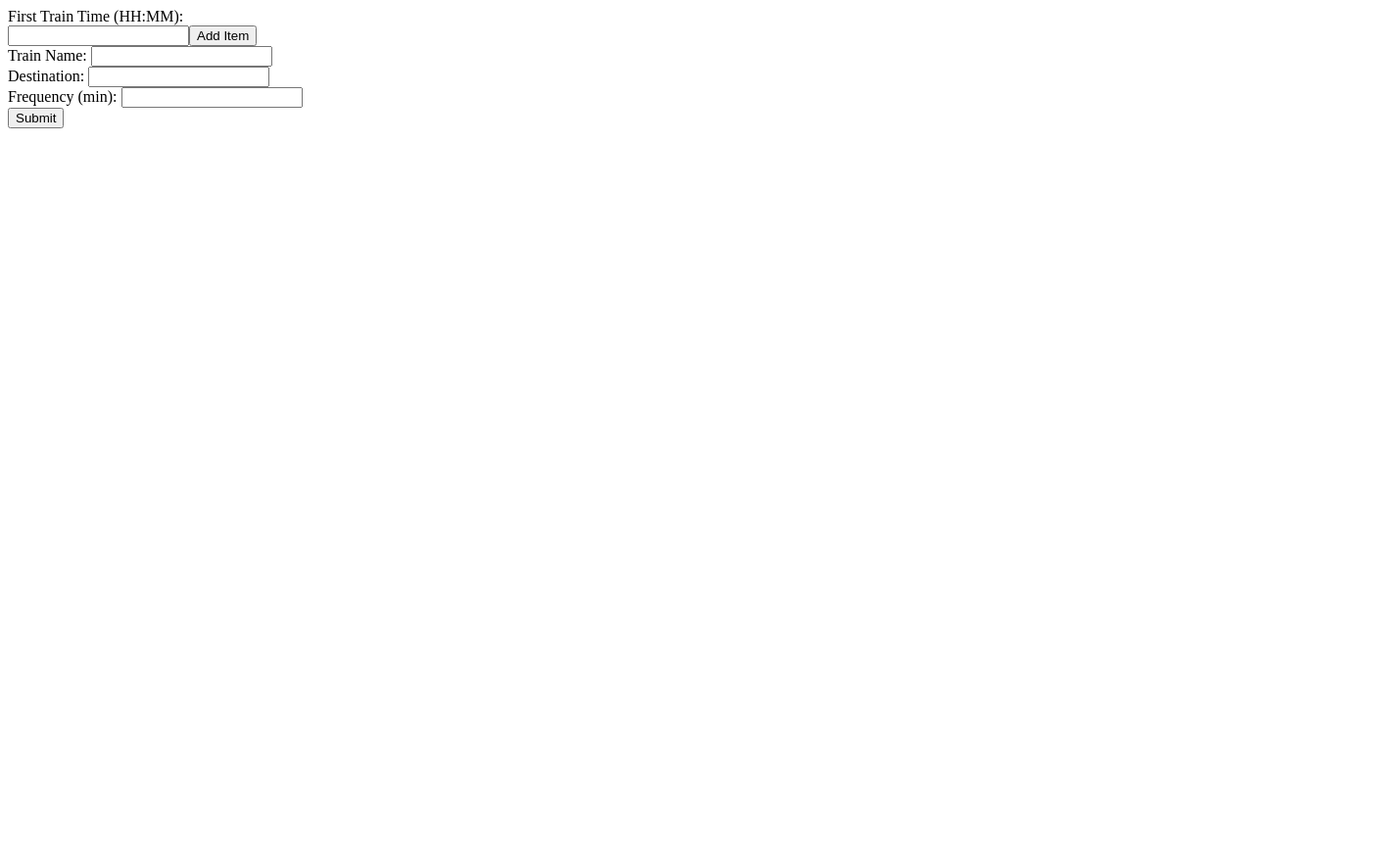
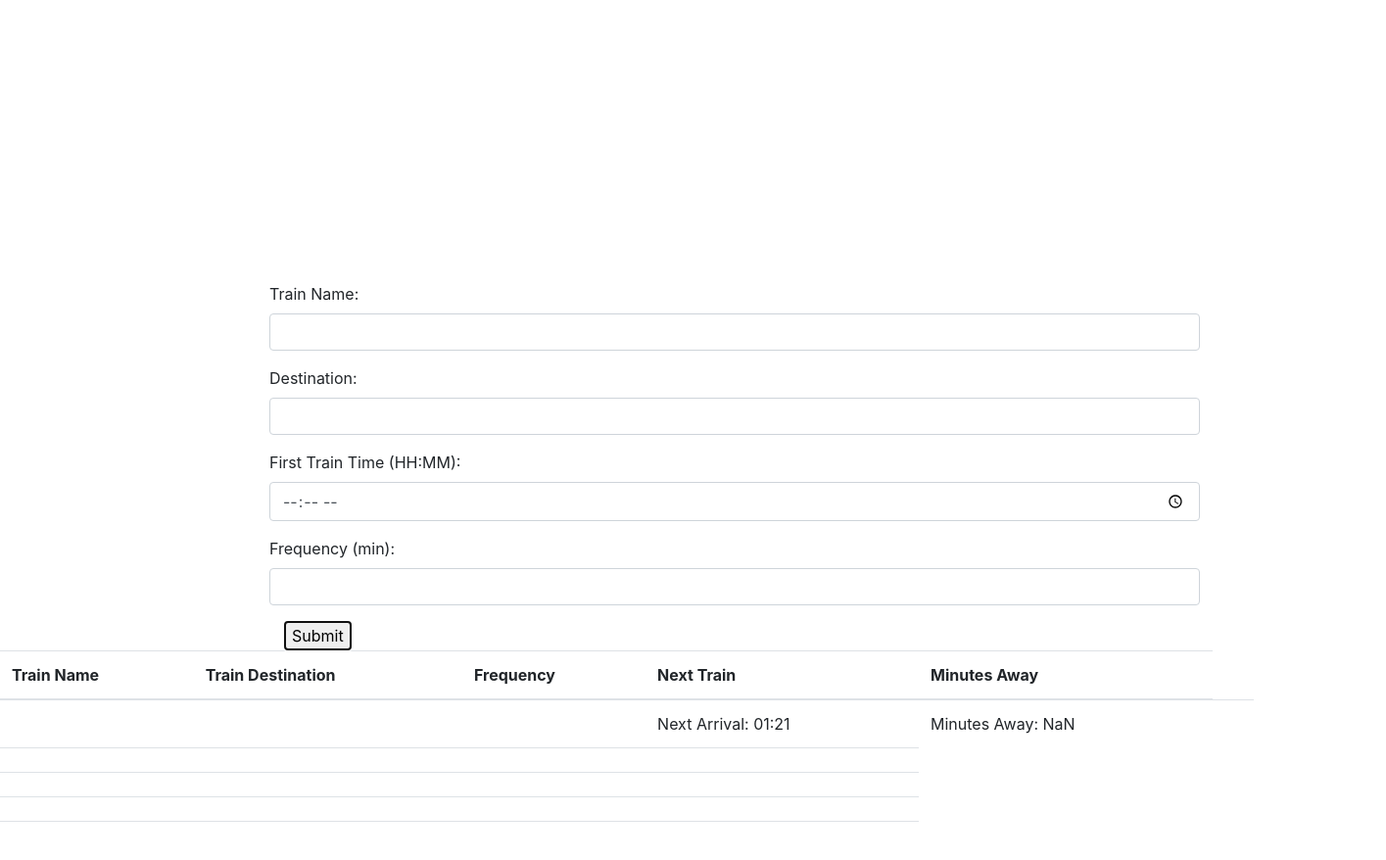
Before and after one commit to ebartlik/train_homework, a plain HTML site: page index.html in a window 1280 px wide. Both pictures are taken after a click on the button "Submit". Shown: the whole page at 98% size, 1415 px wide, since content can reach past the window. Before the commit the page ends 800 px from the top, so only its background shows below. Drawn offline with nearby package versions, Linux system fonts and the light colour scheme; no server answers.

Commit message:
7/3 commit

```diff
--- a/index.html
+++ b/index.html
@@ -12,28 +12,129 @@
 
 
   <script src="https://cdnjs.cloudflare.com/ajax/libs/jquery/3.2.1/jquery.min.js"></script>
+  <link rel="stylesheet" href="https://maxcdn.bootstrapcdn.com/bootstrap/4.0.0/css/bootstrap.min.css">
+  <link rel="stylesheet" href="style.css">
   <script src="https://cdn.jsdelivr.net/momentjs/2.12.0/moment.min.js"></script>
   <script src="https://www.gstatic.com/firebasejs/5.2.0/firebase.js"></script>
 
-  <div id = "first-time"></div>
-  <div id = "frequency"></div>
-  First Train Time (HH:MM):
-  <form>
+  <!-- <div id = "first-time"></div> -->
+  <!-- <div id = "frequency"></div> -->
+  <!-- <div id = "train-name"></div> -->
+  <!-- <div id = "train-destination"></div> -->
+  <!-- <div id = "next-train"></div> -->
+  <!-- <div id = "minutes-away"></div> -->
 
-    <span id="input-item"> <input id="first-train" type="text" ><input id="add-first-train" value="Add Item" type="submit"></span>
-  </form>
+  <table class="table" id= "table-id">
+    <thead>
+      <tr>
+        <th scope="col">Train Name</th>
+        <th scope="col">Train Destination</th>
+        <th scope="col">Frequency</th>
+        <th scope="col">Next Train</th>
+        <th scope="col">Minutes Away</th>
+
+      </tr>
+    </thead>
+    <tbody>
+      <tr>
+        <td id = "train-name"></th>
+        <td id = "train-destination"></td>
+        <td id = "frequency"></td>
+        <td id = "next-train"></td>
+        <td id = "minutes-away"></td>
+        <td id = "first-time"></td>
+      </tr>
+
+      <tr>
+        <th scope="row" id = "train-destination"></th>
+        <td></td>
+        <td></td>
+        <td></td>
+      </tr>
+
+      <tr>
+        <th scope="row" id = "frequency"></th>
+        <td></td>
+        <td></td>
+        <td></td>
+      </tr>
+
+      <tr>
+        <th scope="row" id = "next-train"></th>
+        <td></td>
+        <td></td>
+        <td></td>
+      </tr>
+
+      <tr>
+        <th scope="row" id = "minutes-away"></th>
+        <td></td>
+        <td></td>
+        <td></td>
+      </tr>
+
+
+  <br>
+  <br>
+
+  <br>
+  <br>
+  <br>
+  <br>
+  <br>
+  <br>
+  <br>
+  <br>
+  <br>
+  <br>
+
+  <div class="container">
+    <div class = "row">
+  <div class="col-lg-10">
+
+        <!-- Sign-up Form (note the various input "types")-->
+        <form role="form">
+          <div class="form-group row">
+            <label for="train-input">Train Name:</label>
+            <input class="form-control" id="train-input" type="text">
+          </div>
+          <div class="form-group row">
+            <label for="destination">Destination:</label>
+            <input class="form-control" id="destination" type="text">
+          </div>
+          <div class="form-group row">
+            <label for="first-train">First Train Time (HH:MM):</label>
+            <input class="form-control" id="first-train" type="time">
+          </div>
+          <div class="form-group row">
+                <label for="frequency-input">Frequency (min):</label>
+                <input class="form-control" id="frequency-input" type="number">
+              </div>
+
+            </div>
+        </div>
+
+  <!-- First Train Time (HH:MM):
+  <form> -->
+<!--
+    <span id="input-item"> <input id="first-train" type="text" ></span>
+        <! <input id="add-first-train" value="Add Item" type="submit"></span> -->
+  <!-- </form> - -->
 
   <form>
-        <span id="input-item">Train Name: <input id="train-name" type="text" ></span>
-      </form>
+        <!-- <span id="input-item">Train Name: <input id="train-input" type="text" ></span> -->
+        <!-- <span id="input-item">Destination: <input id="destination" type="text" ></span>
+        <span id="input-item">"First Train Time (HH:MM)": <input id="first-train" type="text" ></span>
+        <span id="input-item">Frequency (min): <input id="frequency-num" type="text" ></span>
+      </form> -->
 
-      <form>
+      <!-- <form>
             <span id="input-item">Destination: <input id="destination-name" type="text" ></span>
-          </form>
+          </form> -->
 
-          <form>
+          <!-- <form>
                 <span id="input-item">Frequency (min): <input id="frequency" type="text" ></span>
-              </form>
+              </form> -->
 
 
               <button id="button">Submit</button>
@@ -57,6 +158,9 @@
     messagingSenderId: "283737279653"
   };
   firebase.initializeApp(config);
+
+
+  var dataRef = firebase.database();
 
     // Assume the following situations.
 
@@ -116,25 +220,69 @@
     // Time is 3:30 AM
     var firstTime = "03:30";
 
-    $("#add-first-train").on("click", function(event) {
+    $("#button").on("click", function(event) {
 // prevent form from submitting
 event.preventDefault();
 
-    var firstTrainTime = $('#first-train').val();
+var frequency = $('#frequency-input').val().trim();
+    console.log(frequency);
+
+var firstTrainTime = $('#first-train').val().trim();
 console.log(firstTrainTime);
+// firstTrainTime=/^(1[0-2])|0[1-9]:[0-5][0-9]$/;
+
+var dest = $('#destination').val().trim();
+console.log(dest);
+
+var name = $('#train-input').val().trim();
+console.log(name);
+
+var nextArrival = $('#next-train').val().trim;
+
+
+dataRef.ref().push({
+
+        name: name,
+        dest: dest,
+        frequency: frequency,
+        firstTrainTime: firstTrainTime,
+        dateAdded: firebase.database.ServerValue.TIMESTAMP
+
+
+
+
+  //     dataRef.ref().on(“child_added”, function(childSnap) {
+  //  $(“#train-name”).append(“<tr><td>” + childSnap.val().name + “</td><td>” + childSnap.val().dest + “</td><td>” + childSnap.val().frequency + “</td><td>” + nextArrival + “</td><td>” + minutesAway + “</td></tr>“);
+
+  //  console.log(childSnap.val().trainName);
+  //  console.log(childSnap.val().destination);
+  //  console.log(childSnap.val().trainFrequency);
+  //  console.log(childSnap.val().nextArrival);
+  //  console.log(childSnap.val().minutesAway);
+
+
+
+});
 
       if (isNaN(firstTrainTime)) {
-        $("#first-time").html(FirstTrainTime + " is not a time");
+          alert("Please enter a valid time (HH:MM)")
+          $("#first-time").html("");
+      }
+        if  (isNaN(frequency)) {
+         alert("Please enter a valid frequency (min)")
 
  }
      else{
 
-    // $("#schedule").html(firstTime);
+    $("#schedule").html(firstTime);
     $("#first-time").html(firstTrainTime);
+    $("#frequency").html(frequency);
+    $("#train-destination").html(dest);
+    $("#train-name").html(name)
 
      }
 
-     $("#add-first-train").on("click", function(event) {
+      $("#button").on("click", function(event) {
          event.preventDefault();
    var frequency = $('#frequency').val();
      console.log(frequency);
@@ -145,13 +293,13 @@ event.preventDefault();
      }
      else{
 
-// $("#schedule").html(firstTime);
+  $("#schedule").html(firstTime);
  $("#frequency").html(frequency);
-
 
 
      }
 
+    });
     // First Time (pushed back 1 year to make sure it comes before current time)
     var firstTimeConverted = moment(firstTrainTime, "HH:mm").subtract(1, "years");
     console.log(firstTimeConverted);
@@ -166,19 +314,23 @@ $("#frequency").html(frequency);
 
 
     // Time apart (remainder)
-    var tRemainder = diffTime % tFrequency;
-    console.log(tRemainder);
+    var tRemainder = diffTime % frequency;
+    console.log("difference between last train and current time: " + tRemainder);
 
     // Minute Until Train
-    var tMinutesTillTrain = tFrequency - tRemainder;
+    var tMinutesTillTrain = frequency - tRemainder;
     console.log("MINUTES TILL TRAIN: " + tMinutesTillTrain);
+    $("#minutes-away").html("Minutes Away: " + tMinutesTillTrain);
 
     // Next Train
     var nextTrain = moment().add(tMinutesTillTrain, "minutes");
     console.log("ARRIVAL TIME: " + moment(nextTrain).format("hh:mm"));
+    $("#next-train").html ("Next Arrival: " + moment(nextTrain).format("hh:mm"));
+});
 
-    });
-});
+
+
+
   </script>
 
 
--- /dev/null
+++ b/style.css
@@ -0,0 +1,3 @@
+.container{
+    margin-left: 275px;
+}
```
Lines whose indentation alone changed are shown as unchanged.
